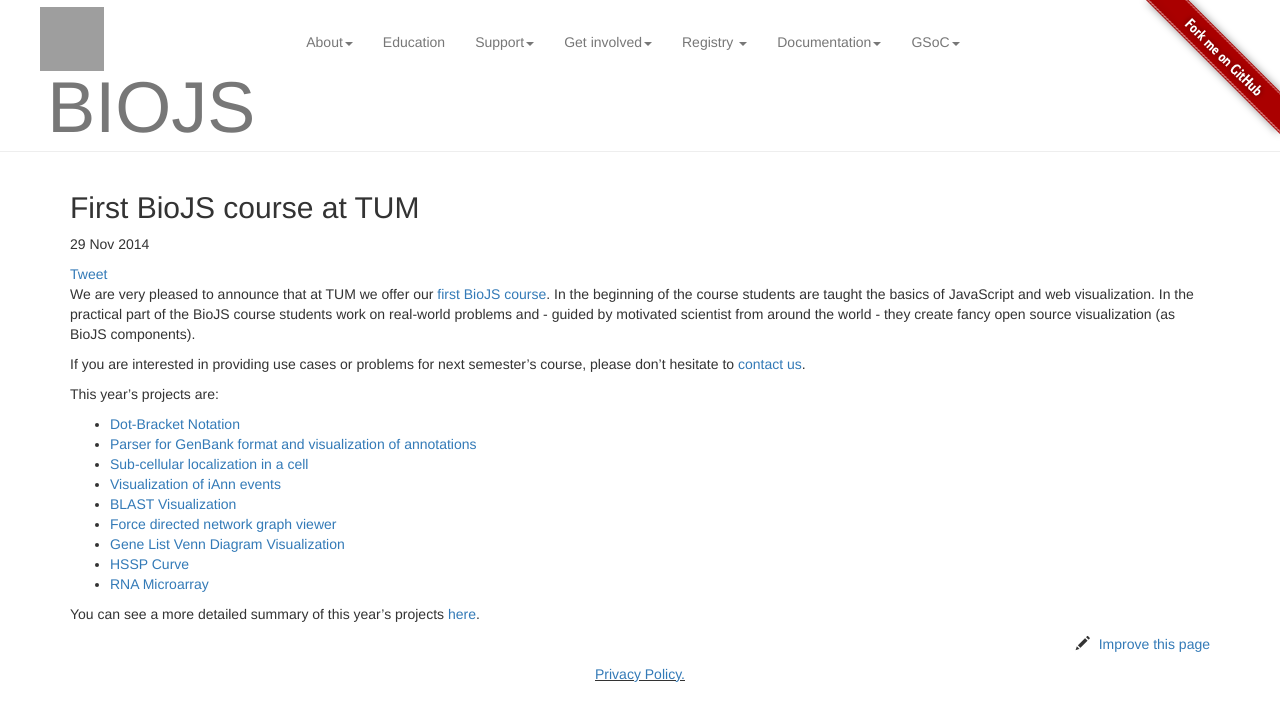
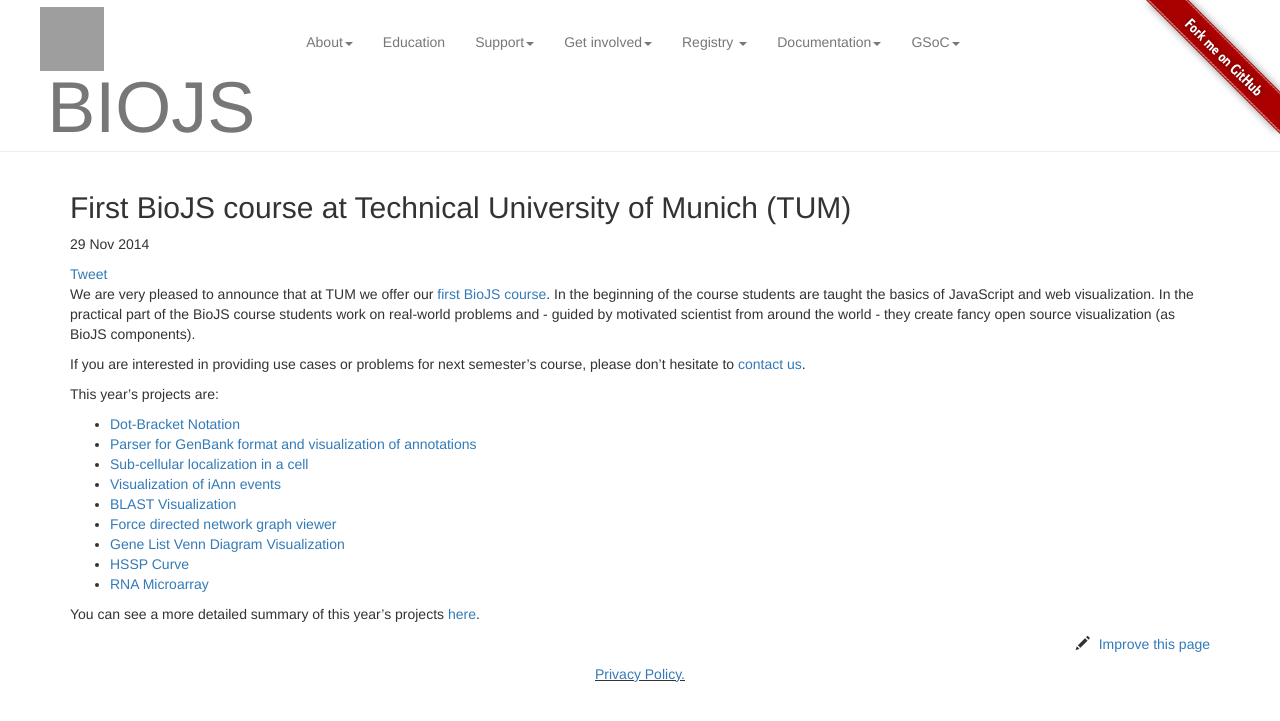
Before and after one commit to biojs/biojs.net, a Jekyll site: the page built from _posts/2014-11-29-first-biojs-course-at-tum.markdown, in a window 1280 px wide. Shown: the top 721 px of the page. Built offline with Jekyll 4.4.1, drawn with Linux system fonts in a browser that asks for light colours; nearby versions of some CDN libraries; Markdown is read by kramdown in place of the engine named in the settings; comment, search, counter and statistics services are not loaded; grey boxes are pictures that could not be loaded.

Commit message:
Update 2014-11-29-first-biojs-course-at-tum.markdown

```diff
--- a/_posts/2014-11-29-first-biojs-course-at-tum.markdown
+++ b/_posts/2014-11-29-first-biojs-course-at-tum.markdown
@@ -1,5 +1,5 @@
 ---
-title: "First BioJS course at TUM"
+title: "First BioJS course at Technical University of Munich (TUM)"
 layout: post
 date: 2014-11-29 21:04:21
 ---
```
